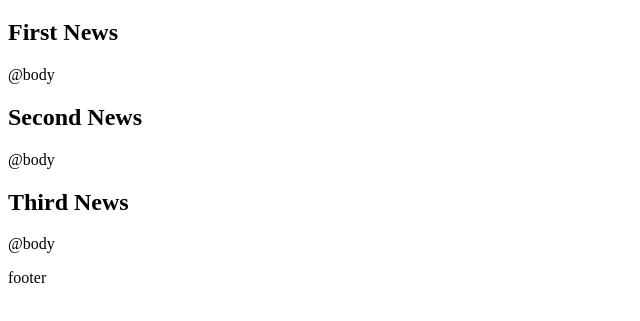
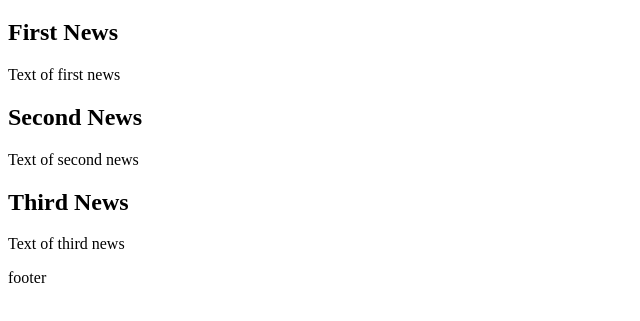
Before and after one commit to IgorTrigan/gulp-v1, a website: page public/index.html in a window 1280 px wide. Shown: the part 87-408 px from the top of the page, without its empty margins (0-640 px from the left). Drawn offline with Linux system fonts and the light colour scheme.

Commit message:
fixed error

```diff
--- a/public/index.html
+++ b/public/index.html
@@ -1 +1,26 @@
-<!DOCTYPE html><html lang="en"><head><meta charset="UTF-8"><meta http-equiv="X-UA-Compatible" content="IE=edge"><meta name="viewport" content="width=device-width,initial-scale=1"><title>Document</title></head><body><header>Header</header><h1>Main !!!</h1><article><h2>First News</h2><p>@body</p></article><article><h2>Second News</h2><p>@body</p></article><article><h2>Third News</h2><p>@body</p></article><footer>footer</footer></body></html>
+<!DOCTYPE html>
+<html lang="en">
+  <head>
+    <meta charset="UTF-8" />
+    <meta http-equiv="X-UA-Compatible" content="IE=edge" />
+    <meta name="viewport" content="width=device-width,initial-scale=1" />
+    <title>Document</title>
+  </head>
+  <body>
+    <header>Header</header>
+    <h1>Main !!!</h1>
+    <article>
+      <h2>First News</h2>
+      <p>Text of first news</p>
+    </article>
+    <article>
+      <h2>Second News</h2>
+      <p>Text of second news</p>
+    </article>
+    <article>
+      <h2>Third News</h2>
+      <p>Text of third news</p>
+    </article>
+    <footer>footer</footer>
+  </body>
+</html>
```
Also changed, not shown: src/html/chunk/news-item.html (+1 -1 lines).
